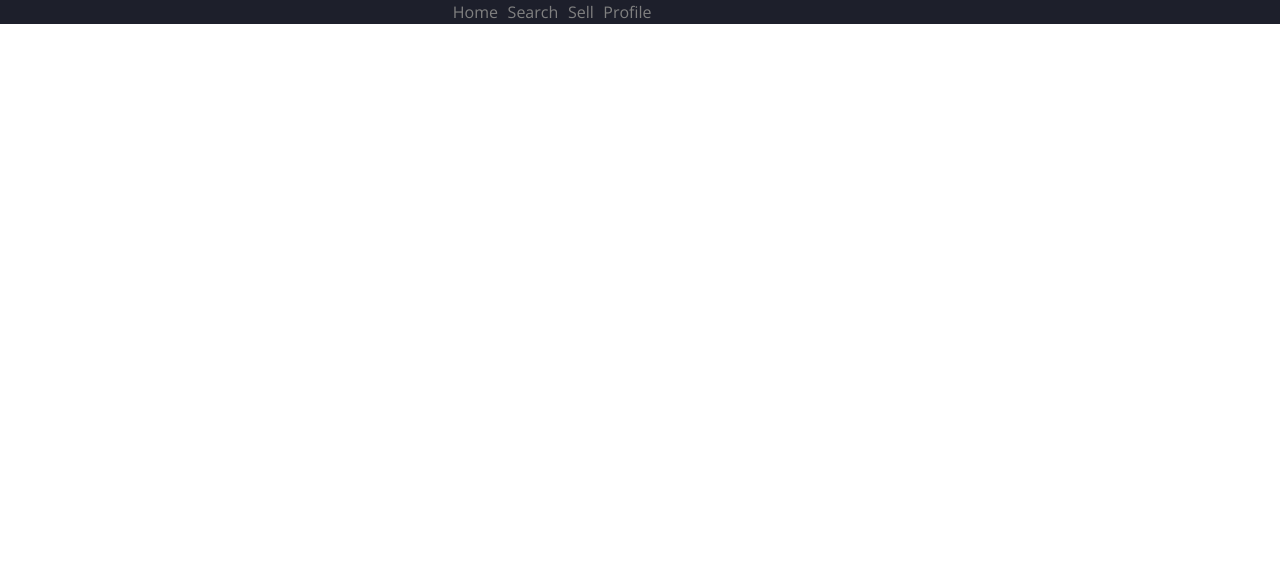
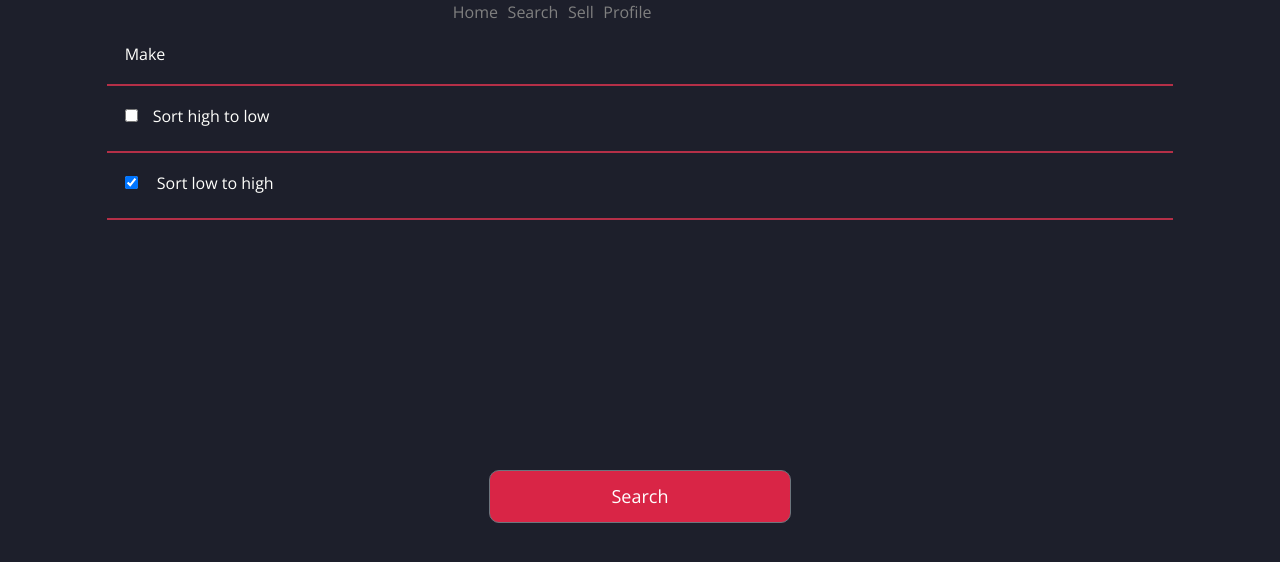
Before and after one commit to jkinita/summative-react-app, a React (Create React App) app: page /search-cars in a window 1280 px wide. Shown: the top 562 px of the page. Built offline with nearby package versions, Linux system fonts and the light colour scheme.

Commit message:
made Search working, adedd styling

```diff
--- a/src/App.jsx
+++ b/src/App.jsx
@@ -12,19 +12,17 @@ import Home from "./components_ella/Home";
 import ViewCarDetails from "./components_ella/ViewCarDetails";
 import Header from "./components_ella/FooterMenu";
 import FooterMenu from "./components_ella/FooterMenu";
-
+import GlobalNav from "./components_joe/GlobalNav";
+import LoginPage from "./components_joe/LoginPage";
+import SplashPage from "./components_joe/SplashPage";
 // Tanya's components:
 
 import AddCarAd from "./components_tanya/AddCarAd";
 import EditCarAd from "./components_tanya/EditCarAd";
 import MyCarDetails from "./components_tanya/MyCarDetails";
 import MyProfile from "./components_tanya/MyProfile";
-
-// Joe's components:
-import GlobalNav from "./components_joe/GlobalNav";
-import LoginPage from "./components_joe/LoginPage";
-import SplashPage from "./components_joe/SplashPage";
-import SellerDetails from "./components_joe/SellerDetails";
+import SearchCars from "./components_tanya/SearchCars";
+import FilteredCars from "./components_tanya/FilteredCars";
 
 export default class App extends React.Component {
   render() {
@@ -36,15 +34,13 @@ export default class App extends React.Component {
           <SplashPage path="/" />
           <LoginPage path="/login" />
           <Home path="/all-cars" />
-          {/* <SearchCars path="/search-cars" />
-          <FilterdCars path="/filterd-cars" /> */}
+          <SearchCars path="/search-cars" />
+          <FilteredCars path="/filtered-cars" />
           <ViewCarDetails path="/cars/:id" />
           <AddCarAd path="/add-car" />
           <EditCarAd path="/edit/:id" />
           <MyProfile path="/my-profile" />
           <MyCarDetails path="/my-car-details/:id" />
-
-          <SellerDetails path="/seller-details" />
         </Router>
       </React.Fragment>
     );
--- a/src/components_joe/SellerDetails.jsx
+++ /dev/null
@@ -1,7 +0,0 @@
-import React, { Component } from "react";
-
-export default class SellerDetails extends Component {
-  render() {
-    return <div></div>;
-  }
-}
--- a/src/components_tanya/AddCarAd.jsx
+++ b/src/components_tanya/AddCarAd.jsx
@@ -116,7 +116,7 @@ export default class AddCarAd extends Component {
                   Upload picture
                 </button> */}
               </div>
-              <Button className="  btn-next-t" type="submit">
+              <Button className=" red-btn-t  btn-next-t" type="submit">
                 Next
               </Button>
             </form>
--- /dev/null
+++ b/src/components_tanya/FilteredCars.jsx
@@ -0,0 +1,57 @@
+import React, { Component } from "react";
+import Axios from "axios";
+import * as UTILS from "../utils";
+import SingleCarAsCard from "../components_ella/SingleCarAsCard";
+import "../css_ella/home.css";
+
+export default class FilteredCars extends Component {
+  constructor(props) {
+    super(props);
+    this.state = { cars: [] };
+  }
+
+  componentDidMount() {
+    Axios.get(UTILS.cars_url).then(
+      (res) => {
+        if (res.data.result === false) {
+          this.setState({ result: false });
+        } else {
+          this.setState({ cars: res.data, result: true });
+        }
+      },
+      (error) => {
+        console.log("error = ", error);
+      }
+    );
+  }
+
+  render() {
+    var make = this.props.location.state.make;
+    var sortHigh = this.props.location.state.sortHigh;
+    // var sortLow = this.props.location.state.sortlow;
+    return (
+      <div>
+        {this.state.result === false ? <p>no cars returned</p> : null}
+        {this.state.cars
+          .filter((car) => car.make == make)
+          .sort((car1, car2) =>
+            sortHigh == true ? car2.price - car1.price : car1.price - car2.price
+          )
+          .map((car, i) => {
+            return (
+              <SingleCarAsCard
+                key={i}
+                car_image={car.car_image}
+                make={car.make}
+                model={car.model}
+                odometer={car.odometer}
+                year={car.year}
+                price={car.price}
+                uid={car._id}
+              />
+            );
+          })}
+      </div>
+    );
+  }
+}
--- a/src/components_tanya/MyProfile.jsx
+++ b/src/components_tanya/MyProfile.jsx
@@ -22,6 +22,11 @@ export default class MyProfile extends Component {
     var carid = evt.target.getAttribute("data-id");
     navigate(`/edit/${carid}`);
     console.log("go to edit");
+  };
+
+  MyCarDetails = (evt) => {
+    var carid = evt.target.getAttribute("data-id");
+    navigate(`/my-car-details/${carid}`);
   };
 
   refreshData = () => {
@@ -62,8 +67,8 @@ export default class MyProfile extends Component {
             <div>
               <p className="email">janedoe12@gmail.com</p>
             </div>
-            <div>
-              <Button className="edit-profile-btn">Edit profile</Button>
+            <div className="edit-profile-btn-t">
+              <Button className="edit-profile-btn-t">Edit profile</Button>
             </div>
           </div>
         </div>
@@ -96,7 +101,11 @@ export default class MyProfile extends Component {
                     </div>
                     <div className="row-t">
                       <div className="column-t ">
-                        <button className="view-details-btn-t">
+                        <button
+                          className="view-details-btn-t"
+                          data-id={car.id}
+                          onClick={this.MyCarDetails}
+                        >
                           View details >
                         </button>
                       </div>
--- /dev/null
+++ b/src/components_tanya/SearchCars.jsx
@@ -0,0 +1,95 @@
+import React, { Component } from "react";
+import { Button } from "reactstrap";
+import Axios from "axios";
+// import * as UTILS from "../utils";
+import { navigate } from "@reach/router";
+import "../css/shared.css";
+import "../css_tanya/style.css";
+import "../css_tanya/addcar_form.css";
+import "../css_tanya/search.css";
+
+export default class SearchCars extends Component {
+  constructor(props) {
+    super(props);
+    this.state = {
+      cars: [],
+    };
+  }
+
+  gotoFilterdCars = (evt) => {
+    evt.preventDefault();
+    // var carid = evt.target.getAttribute("data-id");
+    var make = document.querySelector("#make").value;
+    var sortHigh = document.querySelector("#sorthigh").checked;
+    var sortLow = document.querySelector("#sortlow").unchecked;
+
+    navigate(`/filtered-cars/`, {
+      state: { make: make, sortHigh: sortHigh, sortLow: sortLow },
+    });
+  };
+
+  componentDidMount() {
+    var sortHigh = document.querySelector("#sorthigh");
+    var sortLow = document.querySelector("#sortlow");
+    sortHigh.addEventListener("change", function () {
+      if (sortLow.checked) {
+        sortLow.checked = false;
+      }
+      if ((sortLow.checked == false) & (sortHigh.checked == false)) {
+        sortHigh.checked = true;
+      }
+    });
+    sortLow.addEventListener("change", function () {
+      if (sortHigh.checked) {
+        sortHigh.checked = false;
+      }
+      if ((sortLow.checked == false) & (sortHigh.checked == false)) {
+        sortLow.checked = true;
+      }
+    });
+  }
+
+  render() {
+    return (
+      <div className="main-content-t">
+        <div className="card form-container-t">
+          <div className="card-body   pt-0">
+            <form onSubmit={this.gotoFilterdCars}>
+              <div className=" main-redline-input  ">
+                <input id="make" type="text" name="make" placeholder="Make" />
+              </div>
+
+              <div className=" main-redline-input md-form">
+                <input
+                  className="check-box-input-t"
+                  id="sorthigh"
+                  type="checkbox"
+                />
+                <label>Sort high to low</label>
+              </div>
+              <div className=" main-redline-input md-form">
+                <input
+                  className="check-box-input-t"
+                  id="sortlow"
+                  type="checkbox"
+                  checked
+                />{" "}
+                <label>Sort low to high</label>
+              </div>
+
+              {/* <input id="id" type="hidden" name="id" value={this.state.id} /> */}
+
+              <Button
+                className=" search-btn red-btn-t"
+                type="submit"
+                //   data-id={cars.id}
+              >
+                Search
+              </Button>
+            </form>
+          </div>
+        </div>
+      </div>
+    );
+  }
+}
--- a/src/css_tanya/my_profile.css
+++ b/src/css_tanya/my_profile.css
@@ -68,7 +68,7 @@
 
  }
 
- .edit-profile-btn {
+ div>.edit-profile-btn-t {
      width: 16.4rem;
      font-size: 1.6rem;
      background-color: #464b59;
@@ -77,7 +77,7 @@
  }
 
 
- .delete-btn-small-t {
+ div>.delete-btn-small-t {
      width: 5rem;
      border-radius: 0.7rem;
      font-size: 1rem;
@@ -87,7 +87,7 @@
      color: #d92546;
  }
 
- .edit-btn-small-t {
+ div>.edit-btn-small-t {
      width: 5rem;
      border-radius: 0.7rem;
      font-size: 1rem;
--- /dev/null
+++ b/src/css_tanya/search.css
@@ -0,0 +1,15 @@
+.check-box-input-t {
+    color: red;
+
+}
+
+form .search-btn {
+    margin-top: 25rem;
+}
+
+
+.main-redline-input>label {
+    color: #fffffc;
+    opacity: 100;
+    padding-left: 1.5rem;
+}
```
